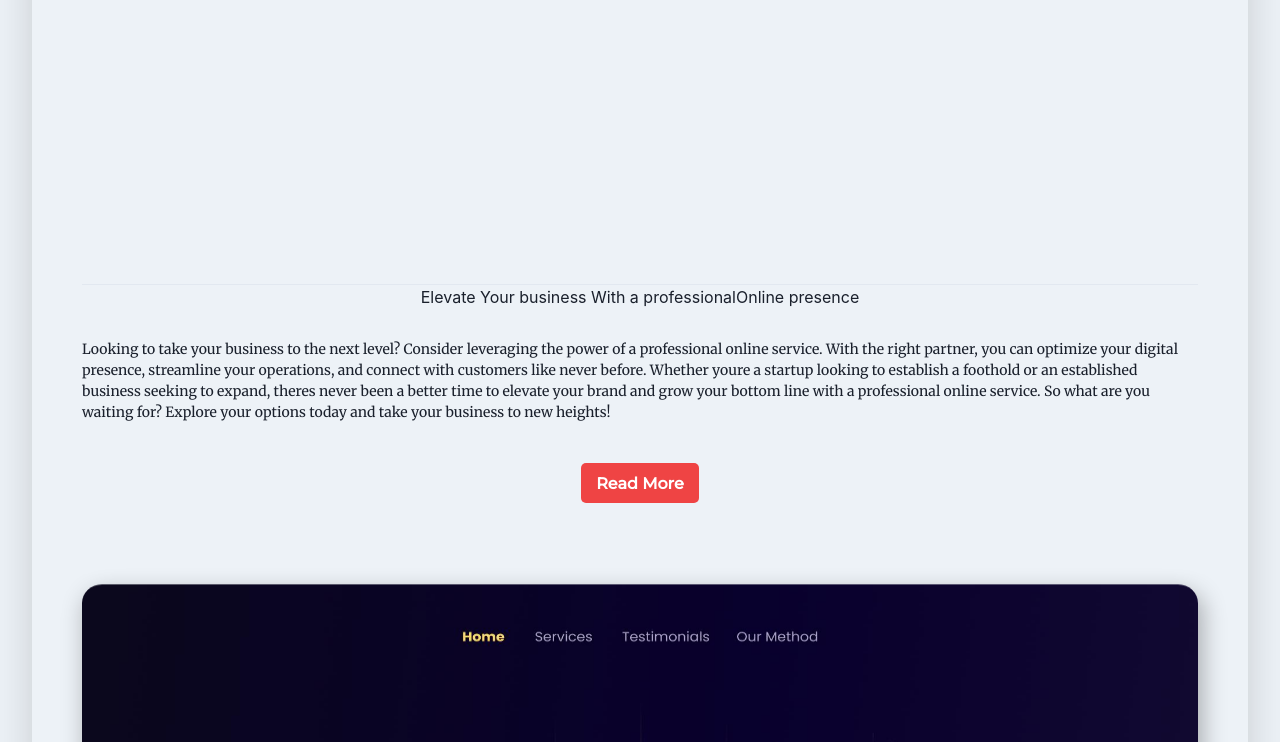
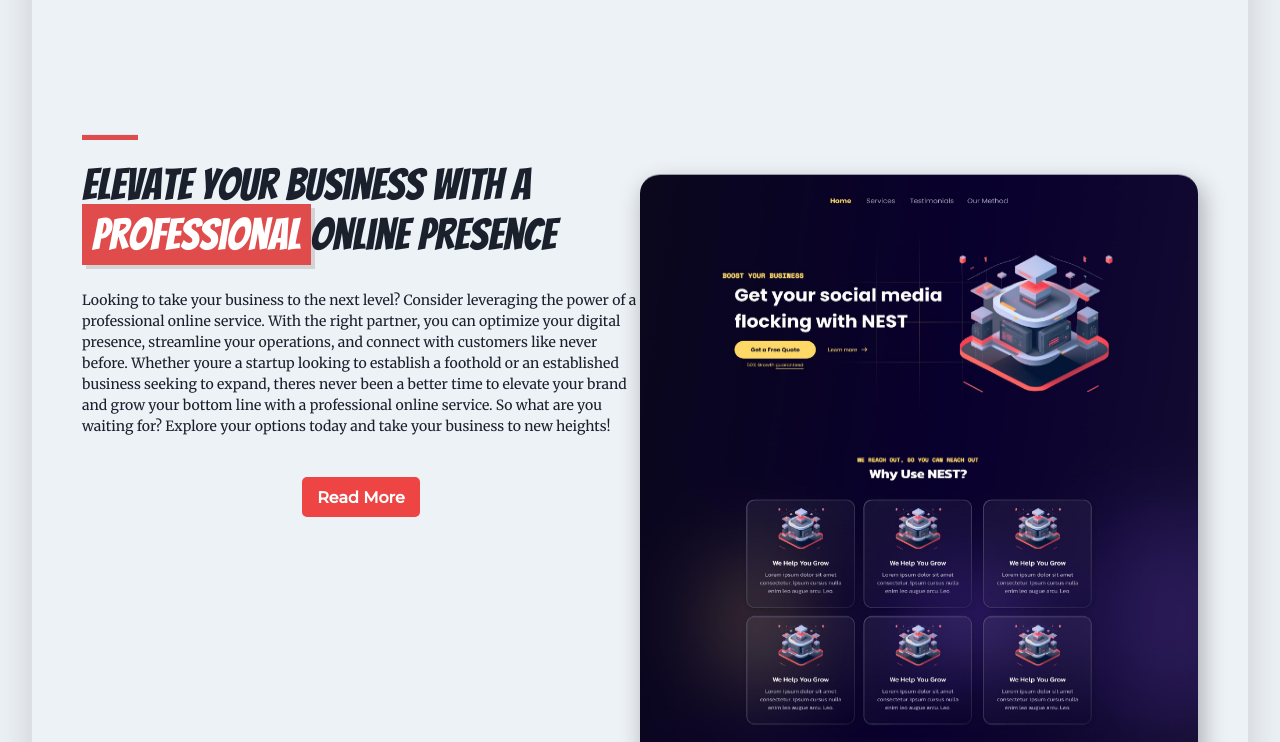
Before and after one commit to JackXN/site-smiths, a React (Vite) app: page / in a window 1280 px wide. Shown: the part 3760-4502 px from the top of the page. Built offline with nearby package versions, Linux system fonts and the light colour scheme.

Commit message:
highlighter

```diff
--- /dev/null
+++ b/src/components/Highlighter.jsx
@@ -0,0 +1,19 @@
+import React from 'react'
+
+const Highlighter = (props) => {
+  return (
+    <span
+    style={{
+        backgroundColor: '#E04C4C',
+        color: 'white',
+        fontFamily: 'Bangers',
+        padding: '7px 10px',
+        boxShadow: '4px 4px lightgray'
+    }}
+    >
+        {props.text}
+    </span>
+  )
+}
+
+export default Highlighter
--- a/src/components/containers/About/Presence.jsx
+++ b/src/components/containers/About/Presence.jsx
@@ -1,124 +1,149 @@
-import React from 'react';
-import {Box, Text, Link, Image} from '@chakra-ui/react';
-import Button from '../../Button';
+import React from "react";
+import { Box, Text, Link, Image } from "@chakra-ui/react";
+import Button from "../../Button";
+import Span from '../../Highlighter';
 const Presence = () => {
   return (
-
     <Box sx={styles.showcaseContainer}>
+        <Box sx={styles.rightContainer}>
+          <Box sx={styles.headerTwo}>
+            <hr />
+            <h1>
+              Elevate Your business With a <Span text='professional'/>
+              Online presence
+            </h1>
+          </Box>
+          <Box sx={styles.infoContainer}>
+          <Text as="p">
+            Looking to take your business to the next level? Consider leveraging
+            the power of a professional online service. With the right partner,
+            you can optimize your digital presence, streamline your operations,
+            and connect with customers like never before. Whether youre a
+            startup looking to establish a foothold or an established business
+            seeking to expand, theres never been a better time to elevate your
+            brand and grow your bottom line with a professional online service.
+            So what are you waiting for? Explore your options today and take
+            your business to new heights!
+          </Text>
+          <Box sx={styles.buttonContainer}>
+            <Button text="Read More" />
+          </Box>
+        </Box>
+        </Box>
 <Box sx={styles.leftContainer}>
 
+        <figure
+          className="overflow-y-auto overflow-x-hidden h-[550px] w-full lg:max-w-lg mx-auto relative no-scrollbar header-img mt-10"
+          style={{
+            transform: "rotateX(20deg)",
+            boxShadow: "4px 8px 24px rgba(0,0,0,.3)",
+            borderRadius: "20px",
+
+            transition: ".24s"
+          }}
+        >
+          <Image
+            src="/showcaseImage.png"
+            alt="project Showcase"
+            borderRadius="20px"
+          />
+        </figure>
 
 
-    <Box sx={styles.rightContainer}>
-      <Box sx={styles.headerTwo}>
-    <hr/>
-        <h1>Elevate Your business
-    With a <span >professional</span>
-    Online presence</h1>
+        <Box
+          display="flex"
+          flexDirection="row"
+          alignItems="center"
+          justifyContent="center"
+          mt={["64px"]}
+          fontSize="20px"
+          fontFamily="Merriweather"
+          fontWeight="medium"
+        >
+          <Text as="p" mr="10px">
+            <Link
+              href="/Gallery"
+              fontFamily="Bangers"
+              fontSize={["24px"]}
+              bg="#E04C4C"
+              padding="10px"
+              color="white"
+              boxShadow="10px 10px rgba(0,0,0,0.2)"
+            >
+              Check Out Some Of Our Work{" "}
+            </Link>
+          </Text>
+        </Box>
         </Box>
       </Box>
 
-
-    <Box sx={styles.infoContainer}>
-        <Text as='p'>
-    Looking to take your business to the next level? Consider leveraging the power of a professional online service. With the right partner, you can optimize your digital presence, streamline your operations, and connect with customers like never before. Whether youre a startup looking to establish a foothold or an established business seeking to expand, theres never been a better time to elevate your brand and grow your bottom line with a professional online service. So what are you waiting for? Explore your options today and take your business to new heights!
-        </Text>
-        <Box sx={styles.buttonContainer}>
-    <Button text='Read More'/>
-    </Box>
-      </Box>
-
-
-
-
-        <figure className='overflow-y-auto overflow-x-hidden h-[550px] w-full lg:max-w-lg mx-auto relative no-scrollbar header-img mt-10'
-        style={{
-          transform: 'rotateX(20deg)',
-          boxShadow: '4px 8px 24px rgba(0,0,0,.3)',
-          borderRadius: '20px',
-
-          transition: '.24s',
-
-        }}
-
-        >
-      <Image src='/showcaseImage.png' alt='project Showcase'   borderRadius='20px'/>
-      </figure>
-
-    <Box
-    display='flex'
-    flexDirection='row'
-    alignItems='center'
-    justifyContent='center'
-    mt={['64px']}
-    fontSize='20px'
-    fontFamily='Merriweather'
-    fontWeight='medium'
-    >
-    <Text as='p' mr='10px'><Link href='/Gallery'
-    fontFamily='Bangers'
-    fontSize={['24px']}
-    bg='#E04C4C'
-    padding='10px'
-    color='white'
-    boxShadow='10px 10px rgba(0,0,0,0.2)'
-
-    >Check Out Some Of Our Work </Link></Text>
-
-    </Box>
-    </Box>
-          </Box>
-  )
-}
-
-
-
+  );
+};
 
 const styles = {
-
   showcaseContainer: {
-        mt: ['150px'],
-        display: 'flex',
+    mt: ["150px"],
+    display: "flex",
     // flexDirection: ['column-reverse'],
-        flexDirection: ['column']
-
+    flexDirection: ["column","column","column","column",'row']
   },
 
   leftContainer: {
-        position: 'relative',
-        top: ['150px']
+
+    flex: 1
   },
 
+  rightContainer: {
+    flex:1,
+  },
 
   infoContainer: {
-
-
     p: {
-                mt: ['30px'],
-                mb: '40px',
-          textAlign: 'left',
-          fontSize: ['14px'],
-          fontFamily: 'Merriweather',
-          fontWeight: 'medium',
+      mt: ["30px"],
+      mb: "40px",
+      textAlign: "left",
+      fontSize: ["14px"],
+      fontFamily: "Merriweather",
+      fontWeight: "medium"
     },
 
     buttonContainer: {
-              justifyContent: 'left',
-              alignSelf: 'left',
-              display: 'flex',
-              mt: ['40px'],
-              mb: ['80px'],
-              fontSize: ['30px']        }
+      justifyContent: "left",
+      alignSelf: "left",
+      display: "flex",
+      mt: ["40px"],
+      mb: ["80px"],
+      fontSize: ["30px"]
+    }
   },
 
+  paragraph: {
+    mt: ["30px"],
+    textAlign: "left",
+    fontSize: ["14px"],
+    fontFamily: "Merriweather",
+    fontWeight: "Medium"
+  },
 
-            paragraph: {
-              mt: ['30px'],
-              textAlign: 'left',
-              fontSize: ['14px'],
-              fontFamily: 'Merriweather',
-              fontWeight: 'Medium'
+  headerTwo: {
+    fontSize: "30px",
+    h1: {
+      fontFamily: "Bangers",
+      textAlign: "left",
+      lineHeight: ["50px", "50px", "50px"],
+      fontSize: ["44px", "44px", "44px", "44px"],
+      fontWeight: "lighter"
+    },
+    hr: {
+      width: ["20%", "15%", "10%", "10%"],
+      background: "#E04C4C",
+      height: "5px",
+      mb: ["20px"],
+      // position:[null,null,null,null,'relative'],
+      right: ["68px", "68px", "78px", "40px"],
+      top: [null, null, null, null, "90px", "150px"]
     }
   }
+};
 
-export default Presence
+export default Presence;
```
Lines whose indentation alone changed are shown as unchanged.
